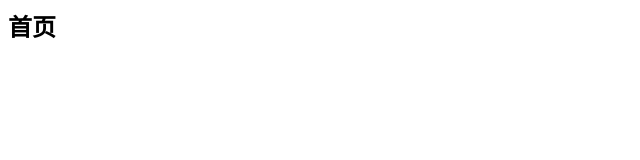
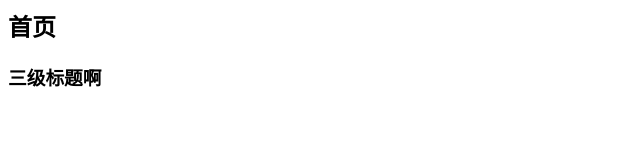
Before and after one commit to lidaze/panda, a plain HTML site: page index.html in a window 1280 px wide. Shown: the whole page, without its empty margins (0-640 px from the left). Drawn offline with Linux system fonts and the light colour scheme.

Commit message:
change index.html

```diff
--- a/index.html
+++ b/index.html
@@ -1 +1,2 @@
 <h2>首页</h2>
+<h3>三级标题啊</h3>
```
